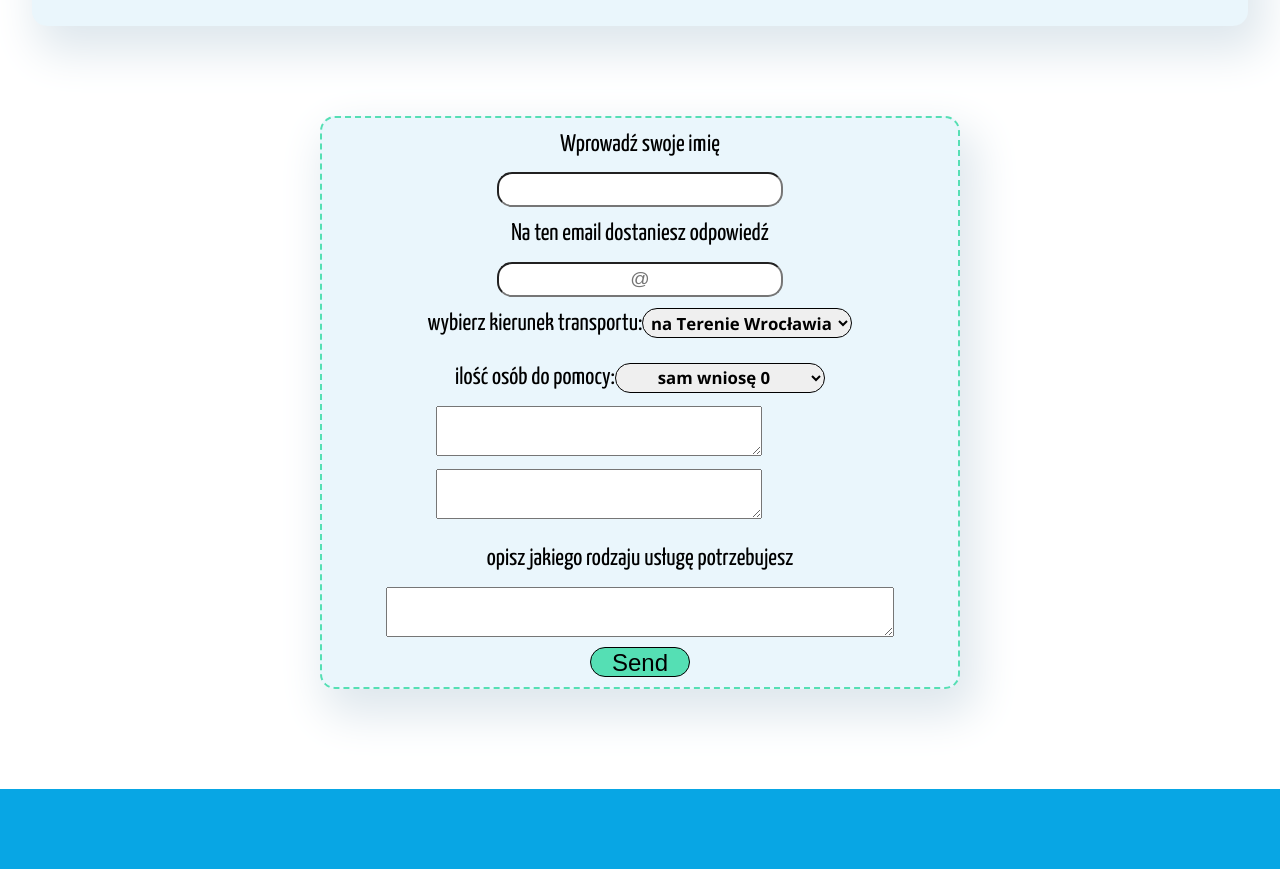
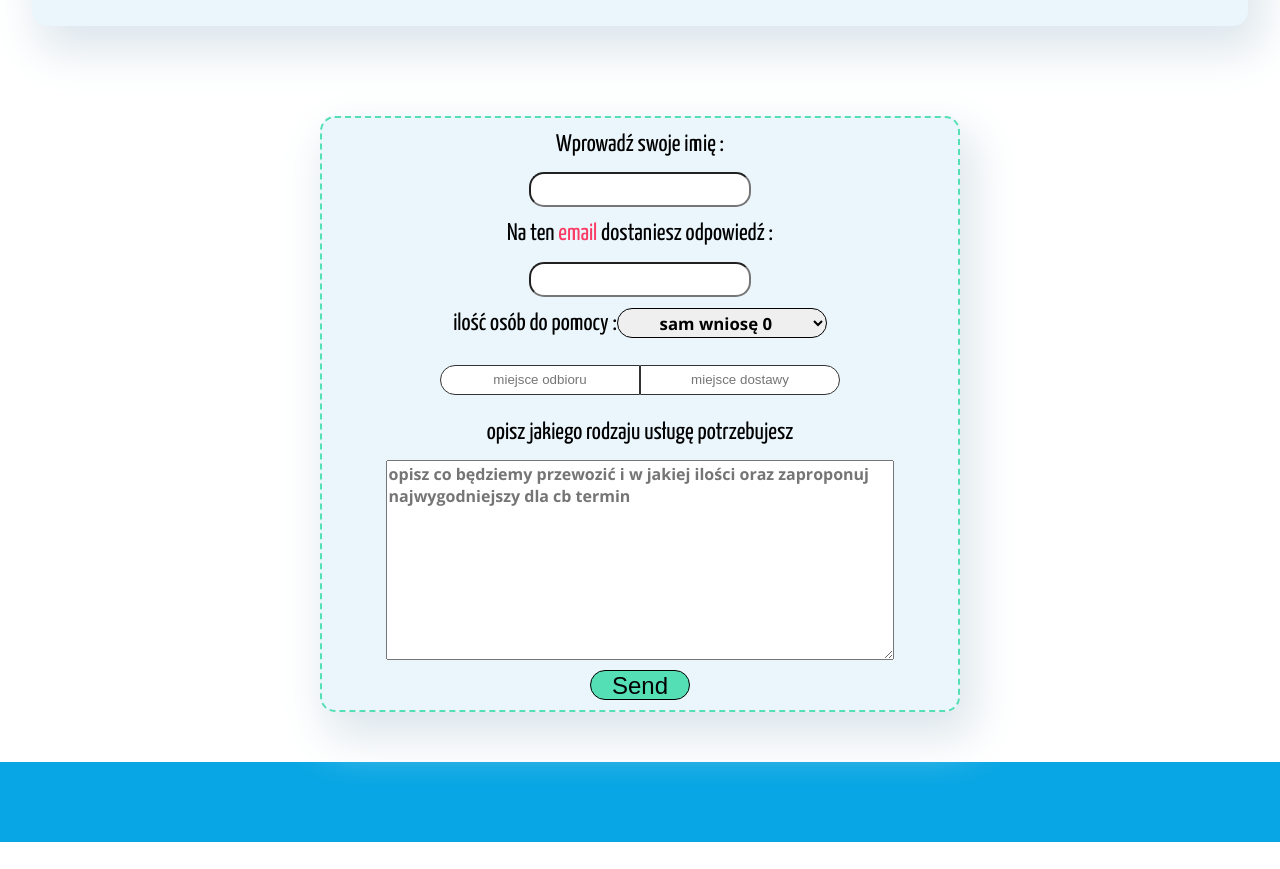
Before and after one commit to TomaszOpalka/Firma-Transportowa, a React (Vite) app: page / in a window 1280 px wide. Shown: the part 500-1369 px from the top of the page. After the commit the page ends 1342 px from the top, so only its background shows below. Built offline with nearby package versions, Linux system fonts and the light colour scheme; a web font is replaced by a local one.

Commit message:
zmiany w formularzu

```diff
--- a/src/App.jsx
+++ b/src/App.jsx
@@ -12,7 +12,7 @@ import {
 import Header from  "./App/header.jsx";
 import Contact from "./App/contact.jsx";
 import About from "./App/about.jsx";
-import Gallery from "./App/gallery.jsx";
+// import Gallery from "./App/gallery.jsx";
 import Footer from "./App/footer.jsx";
 import Mainpage from "./App/mainpage.jsx";
 
--- a/src/App.scss
+++ b/src/App.scss
@@ -2,5 +2,10 @@
 
 .container {
   min-height: 85vh;
+  //background: #D0E4F5 url("./images/KMT logo PNG bez nazwy.png") repeat scroll 50% 50%;
+  //background: transparent url("./images/KMT logo PNG bez nazwy.png") repeat fixed 50% 50%;
+
+  //background-size: 15%;
+  //background-size: 25%;
 
 }
--- a/src/App/_footer.scss
+++ b/src/App/_footer.scss
@@ -5,5 +5,4 @@
   width: 100%;
   height: 80px;
   background-color: $color-primary;
-  margin-top: 50px;
 }
--- a/src/App/_form.scss
+++ b/src/App/_form.scss
@@ -23,7 +23,7 @@
     margin: 8px auto;
   }
   &-input{
-    width: 45%;
+    width: 35%;
     height: 35px;
     border-radius: 15px;
     font-size: 0.8em;
@@ -61,11 +61,31 @@ select {
   font-size: 0.7em;
   text-align: center;
 }
-textarea{
+.textarea-info{
   font-family: 'Open Sans', sans-serif;
   font-weight: 700;
   font-size: 16px;
   width: 80%;
   max-width: 750px;
   max-height: 750px;
+  min-height: 200px;
 }
+
+
+.input-fly {
+  width: 200px;
+  height: 30px;
+  border: 1px solid #333;
+  text-align: center;
+
+  &.left {
+    border-radius: 50px 0 0 50px;
+  }
+
+  &.right {
+    border-radius: 0 50px 50px 0;
+  }
+}
+.span-email{
+  color: $color-redish;
+}
--- a/src/App/contact.jsx
+++ b/src/App/contact.jsx
@@ -3,7 +3,7 @@ import './_contact.scss';
 
 
 function Contact(){
-    const phoneNumber = '+48669108937'; // Twój numer telefonu
+    const phoneNumber = '+48731167636'; // Twój numer telefonu
 
     const handlePhoneClick = async () => {
         try {
--- a/src/App/form.jsx
+++ b/src/App/form.jsx
@@ -6,14 +6,14 @@ const Form = () => {
     const form = useRef();
     const [sent, setSent] = useState(false)
 
-    const [selectedDestination,setSelectedDestination]= useState('we Wrocławiu')
+    // const [selectedDestination,setSelectedDestination]= useState('we Wrocławiu')
     const [selectedPeaple, setSelectedPeaple] = useState('0')
 
 
     const sendEmail = (e) => {
         e.preventDefault();
 
-        emailjs.sendForm('service_emvz0g1', 'template_9yvd53d', form.current, '9emjG74sQxZqPa56B')
+        emailjs.sendForm('service_logqm4h', 'template_snzcnbj', form.current, '8kak_DRt6FPwcAqgl')
             .then((result) => {
                 console.log(result.text);
                 setSent(true);
@@ -28,51 +28,51 @@ const Form = () => {
     return (
         <form className='form' ref={form} onSubmit={sendEmail}>
 
-            <label className='form-label'>Wprowadź swoje imię</label>
+            <label className='form-label'>Wprowadź swoje imię :</label>
             <input className='form-input'
                    type="text"
                    name="from_name"
                    required={true}/>
 
-            <label className='form-label'>Na ten email dostaniesz odpowiedź</label>
+            <label className='form-label'>Na ten <span className='span-email'>email</span> dostaniesz odpowiedź :</label>
             <input className='form-input'
                    type="email"
                    name="user_email"
                    required={true}
-                   placeholder='@'
+                   placeholder=''
             />
 
 
+            {/*<label className='form-label'>*/}
+            {/*    wybierz kierunek transportu:*/}
+
+            {/*    <select name="destination" value={selectedDestination}*/}
+            {/*            onChange={e => setSelectedDestination(e.target.value)}>*/}
+            {/*    <option value='z Wrocławia'>z Wrocławia</option>*/}
+            {/*    <option value='do Wrocławia'>do Wrocławia</option>*/}
+            {/*    <option value='we Wrocławiu'>na Terenie Wrocławia</option>*/}
+            {/*    <option value='inny'>inny</option>*/}
+            {/*    </select>*/}
+            {/*</label>*/}
+
             <label className='form-label'>
-                wybierz kierunek transportu:
+                ilość osób do pomocy  :
 
-                <select name="destination" value={selectedDestination}
-                        onChange={e => setSelectedDestination(e.target.value)}>
-                <option value='z Wrocławia'>z Wrocławia</option>
-                <option value='do Wrocławia'>do Wrocławia</option>
-                <option value='we Wrocławiu'>na Terenie Wrocławia</option>
-                <option value='inny'>inny</option>
+                <select name="peaple" value={selectedPeaple}
+                        onChange={e => setSelectedPeaple(e.target.value)}>
+                    <option value='sam wniosę  0'>sam wniosę 0</option>
+                    <option value='kierowca wystarczy 1'>kierowca do pomocy (1)</option>
+                    <option value='potrzebna pomoc 2'>potrzebna pomoc (2)</option>
                 </select>
             </label>
 
             <label className='form-label'>
-                ilość osób do pomocy:
-
-                <select name="peaple" value={selectedPeaple}
-                        onChange={e => setSelectedPeaple(e.target.value)}>
-                    <option value='sam wniosę  0'>sam wniosę 0</option>
-                    <option value='kierowca wystarczy 1'>kierowca do pomocy 1</option>
-                    <option value='potrzebna pomoc 2'>potrzebna pomoc 2</option>
-                </select>
-            </label>
-
-            <label>
-                <textarea className='textarea-fly' name="fly-from" required={true}/>
-                <textarea className='textarea-fly' name="fl-toy" required={true}/>
+                <input type="text" id='input-from'  className='input-fly left' name="fly-from" required={true} placeholder="miejsce odbioru"/>
+                <input type="text" id='input-to'  className='input-fly right' name="fly-to" required={true} placeholder="miejsce dostawy"/>
             </label>
 
             <label className='form-label'>opisz jakiego rodzaju usługę potrzebujesz</label>
-            <textarea className='textarea-info' name="message" required={true}/>
+            <textarea className='textarea-info' name="message" required={true} placeholder='opisz co będziemy przewozić i w jakiej ilości oraz zaproponuj najwygodniejszy dla cb termin'/>
             <input className='button-send' type="submit" value="Send" />
         </form>
     );
--- a/src/App/mainpage.jsx
+++ b/src/App/mainpage.jsx
@@ -13,7 +13,7 @@ function Mainpage(){
                         zamówienia podchodzimy indywidualnie. Zapraszamy do kontaktu poprzez formularz poniżej lub jeśli sprawa
                         nie cierpi zwłoki dzwoń, może akurat będę dostępny albo w okolicy.
                     </p>
-                    <p className='phone-number'>+48669108937</p>
+                    <p className='phone-number'>+48731167636</p>
                 </div>
             <Form/>
             </div>
```
